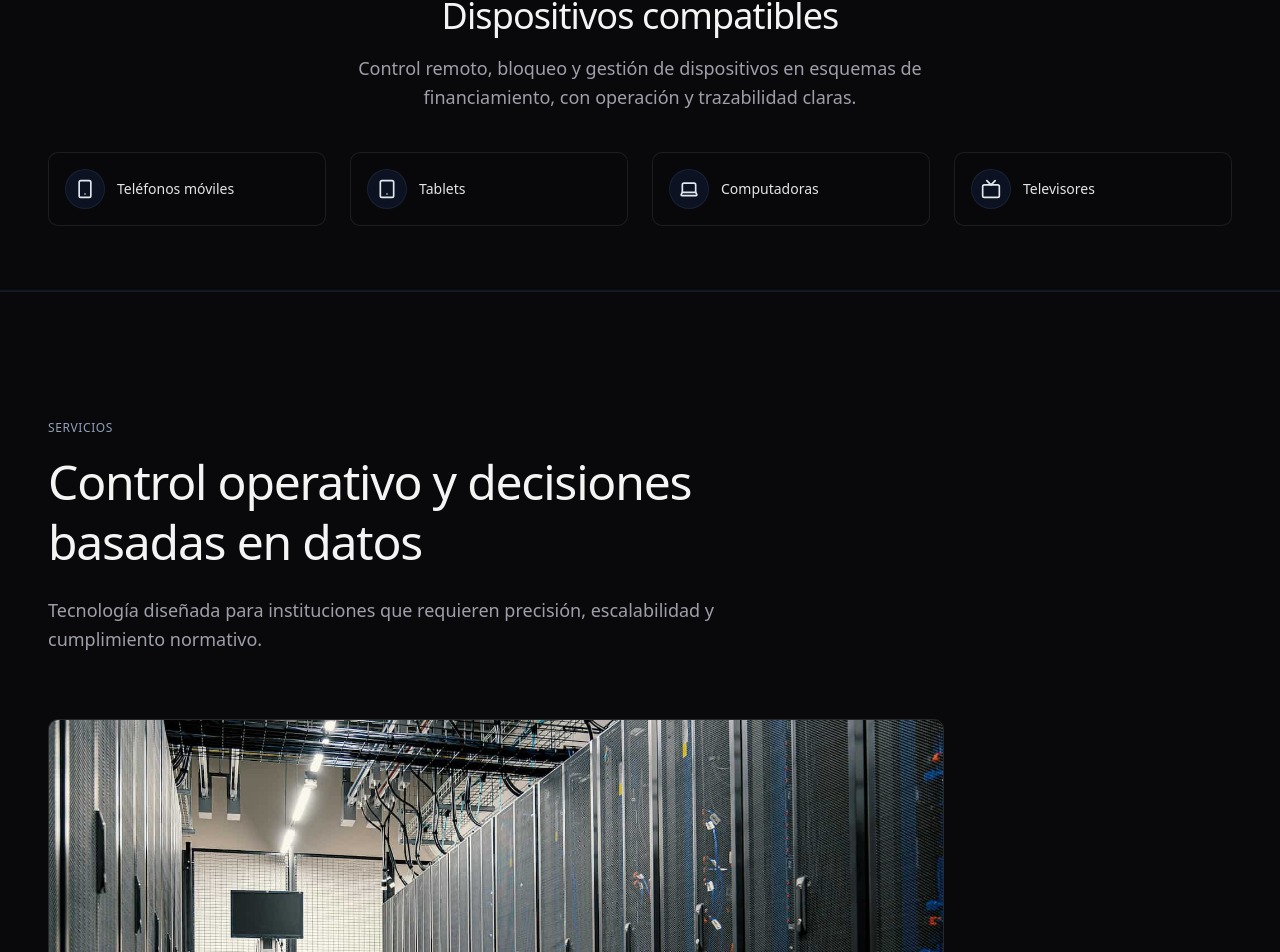
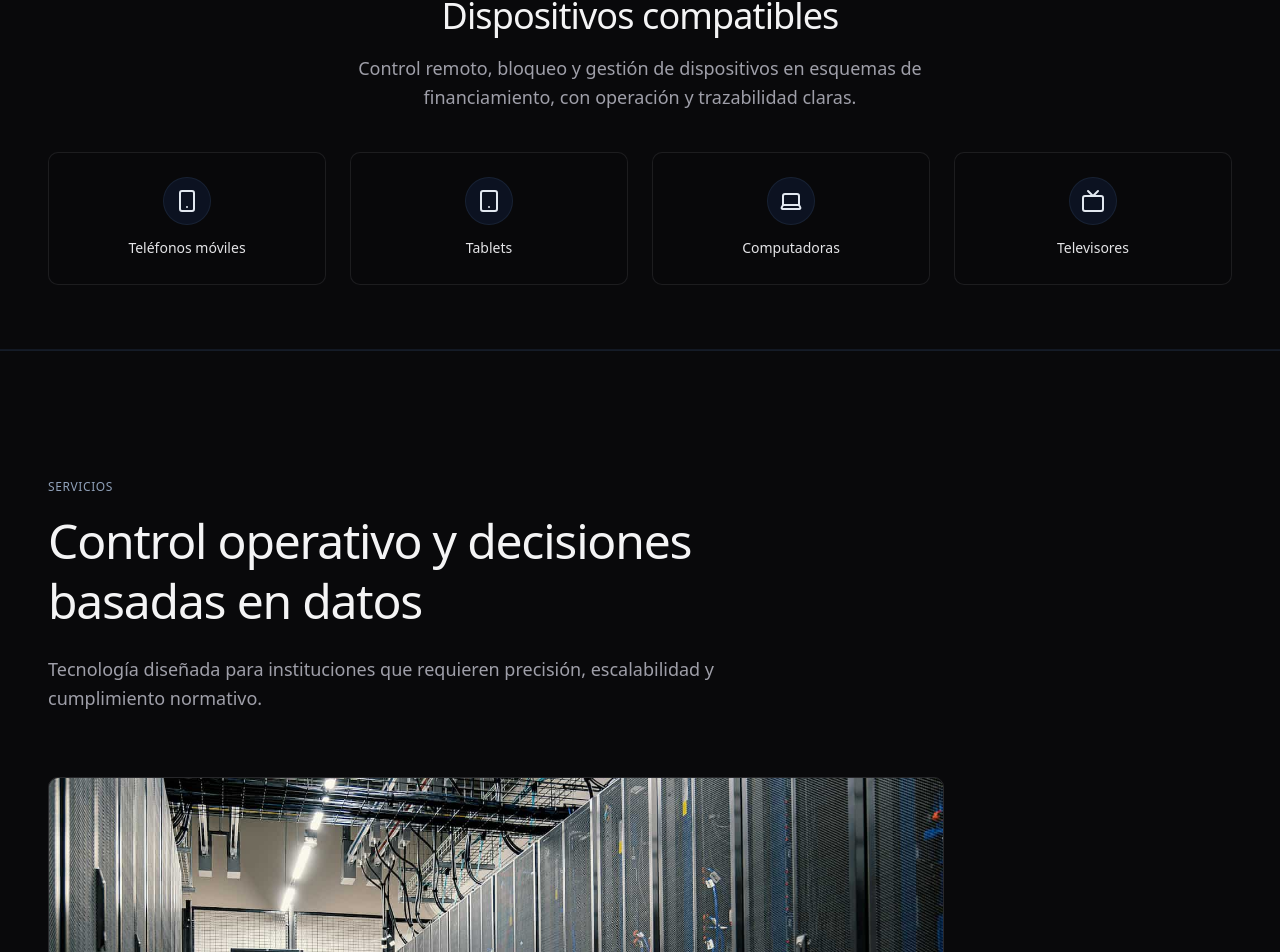
Before and after one commit to arturovml/nodo-88-web, a Next.js app: page / in a window 1280 px wide. Shown: the part 1843-2795 px from the top of the page. Built offline with nearby package versions, Linux system fonts and the light colour scheme; no server answers.

Commit message:
devices cards changed

```diff
--- a/src/components/sections/CompatibleDevicesSection.tsx
+++ b/src/components/sections/CompatibleDevicesSection.tsx
@@ -45,11 +45,11 @@ export function CompatibleDevicesSection({
             return (
             <div
               key={device}
-              className="flex items-center gap-3 border border-zinc-800/70 bg-zinc-950/50 rounded-lg px-4 py-4"
+              className="flex flex-col items-center gap-3 border border-zinc-800/70 bg-zinc-950/50 rounded-lg px-4 py-6 text-center"
             >
-              <span className="inline-flex h-10 w-10 items-center justify-center rounded-full border border-slate-800/70 bg-slate-900/70 text-slate-200">
+              <span className="inline-flex h-12 w-12 items-center justify-center rounded-full border border-slate-800/70 bg-slate-900/70 text-slate-200">
                 {Icon ? (
-                  <Icon className="h-5 w-5 text-slate-200" aria-hidden="true" />
+                  <Icon className="h-6 w-6 text-slate-200" aria-hidden="true" />
                 ) : null}
               </span>
               <span className="text-sm text-zinc-200 leading-relaxed">
```
